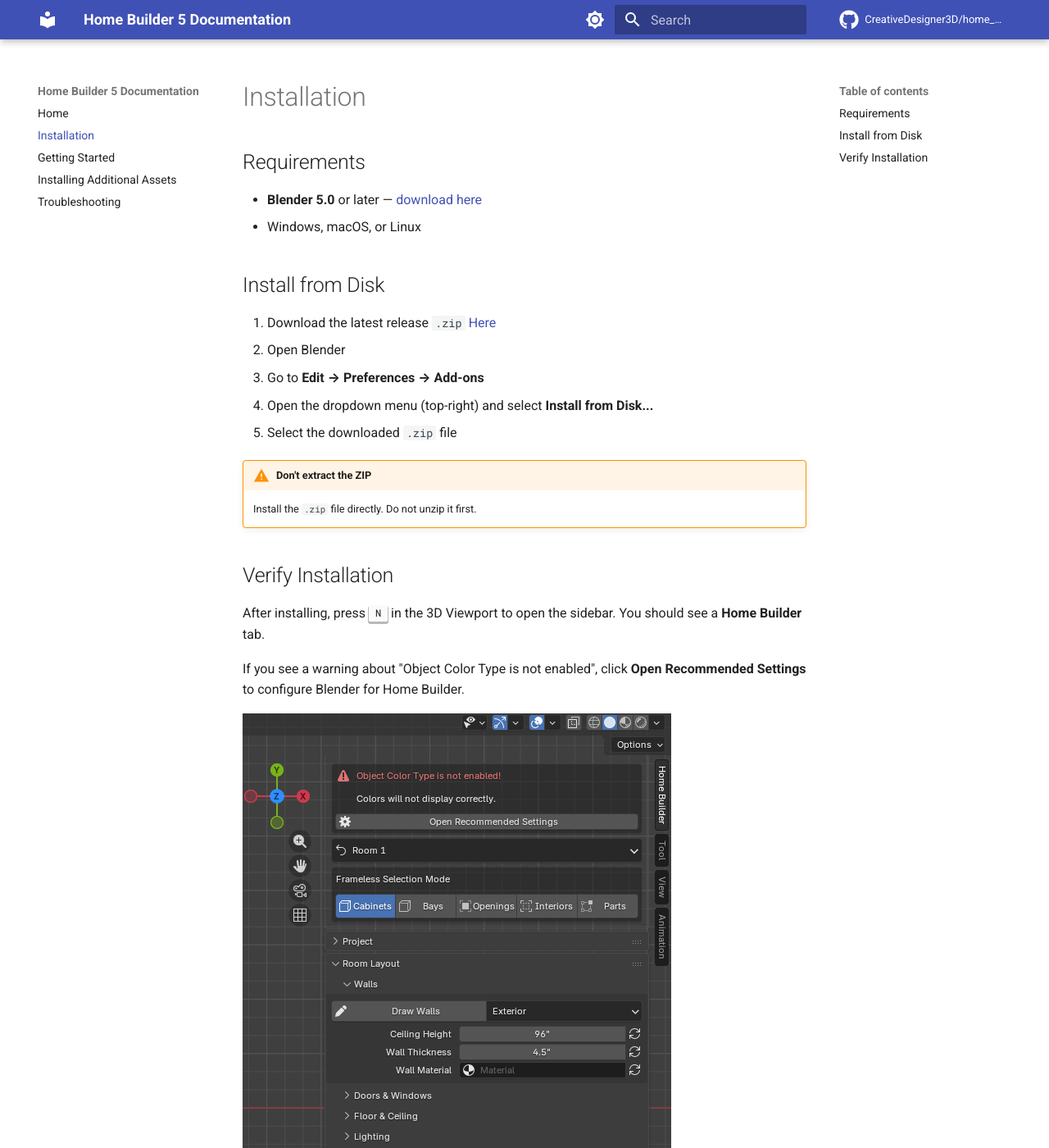
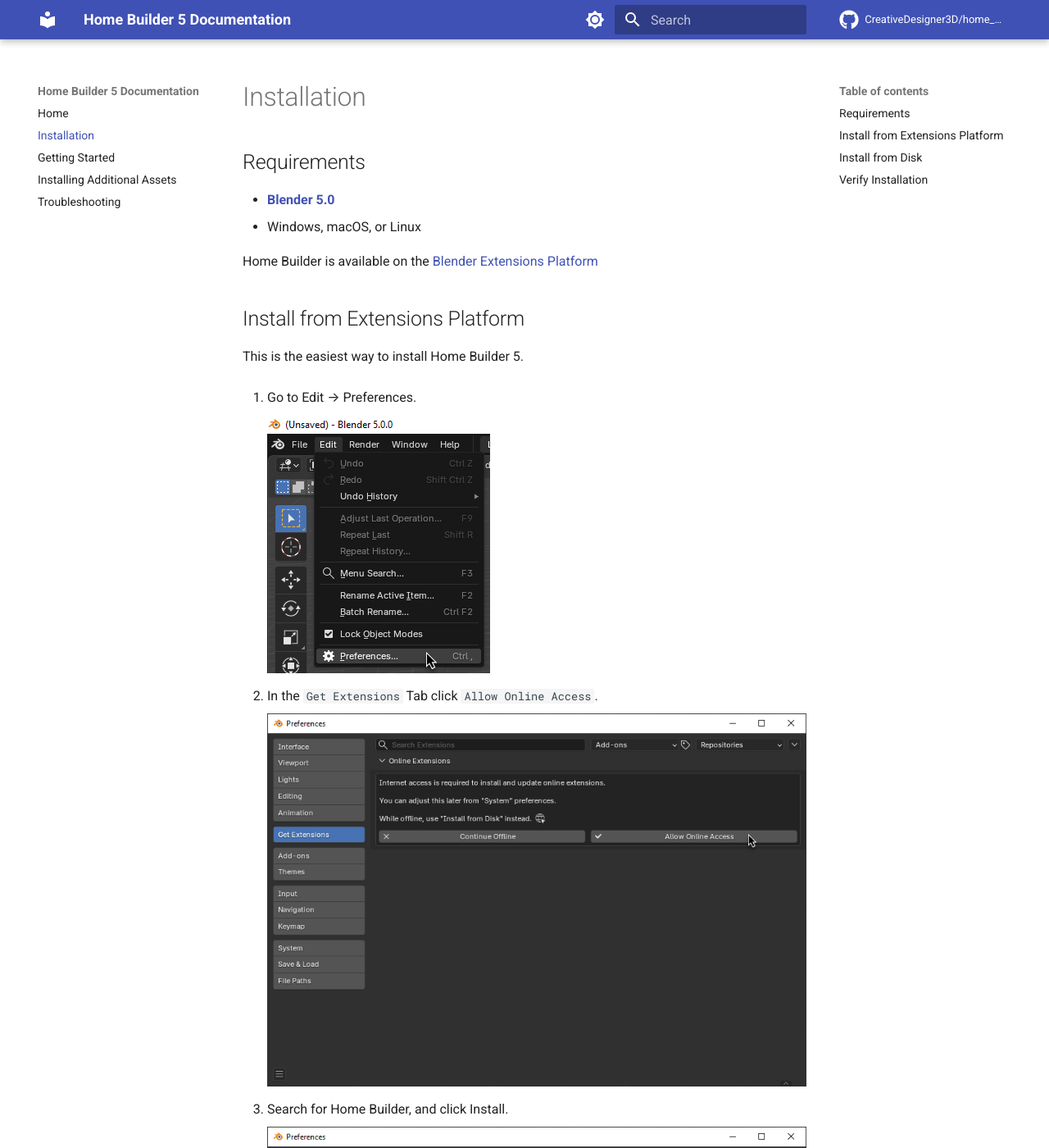
Before and after one commit to CreativeDesigner3D/home_builder_docs, an MkDocs documentation site: the page built from docs/installation.md, in a window 1280 px wide and 1400 px high. Shown: the whole window at 82% size. Built offline with MkDocs 1.6.1 and Material for MkDocs 9.7.7, drawn with Linux system fonts in a browser that asks for light colours; comment, search, counter and statistics services are not loaded; some of the changed text lies outside the part shown.

Commit message:
Update Install Documentation

```diff
--- a/docs/installation.md
+++ b/docs/installation.md
@@ -2,12 +2,32 @@
 
 ## Requirements
 
-- **Blender 5.0** or later — [download here](https://www.blender.org/download/)
+- [**Blender 5.0**](https://www.blender.org/download/)
 - Windows, macOS, or Linux
+
+Home Builder is available on the [Blender Extensions Platform](https://extensions.blender.org/add-ons/home-builder-5/)
+
+## Install from Extensions Platform
+
+This is the easiest way to install Home Builder 5.
+
+1. Go to Edit → Preferences.
+
+    ![alt text](images/Edit_Preferences.png)
+
+2. In the `Get Extensions` Tab click `Allow Online Access`.
+
+    ![alt text](images/Allow_Online_Access.png)
+
+3. Search for Home Builder, and click Install.
+
+    ![alt text](images/Install_Home_Builder.png)
 
 ## Install from Disk
 
-1. Download the latest release `.zip` [Here](https://creativedesigner3d.wordpress.com/wp-content/uploads/2026/02/home_builder_5-5.0.0.zip)
+If you would rather install the add-on manually follow these steps.
+
+1. Download the latest release `.zip` [Home Builder 5 Download](https://creativedesigner3d.wordpress.com/wp-content/uploads/2026/02/home_builder_5-5.0.0.zip)
 2. Open Blender
 3. Go to **Edit → Preferences → Add-ons**
 4. Open the dropdown menu (top-right) and select **Install from Disk...**
```
Also changed, not shown: docs/images/Allow_Online_Access.png (added), docs/images/Edit_Preferences.png (added), docs/images/Install_Home_Builder.png (added).
